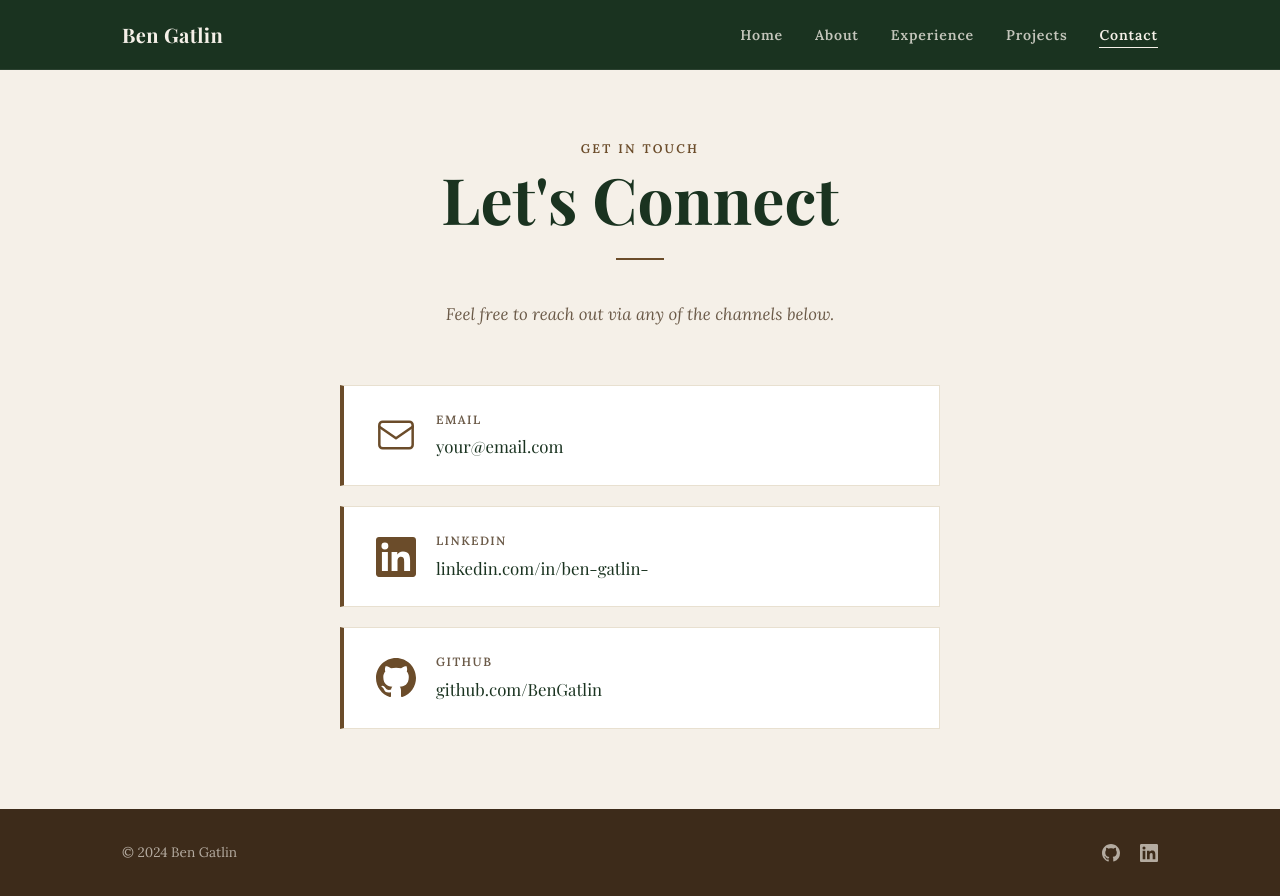
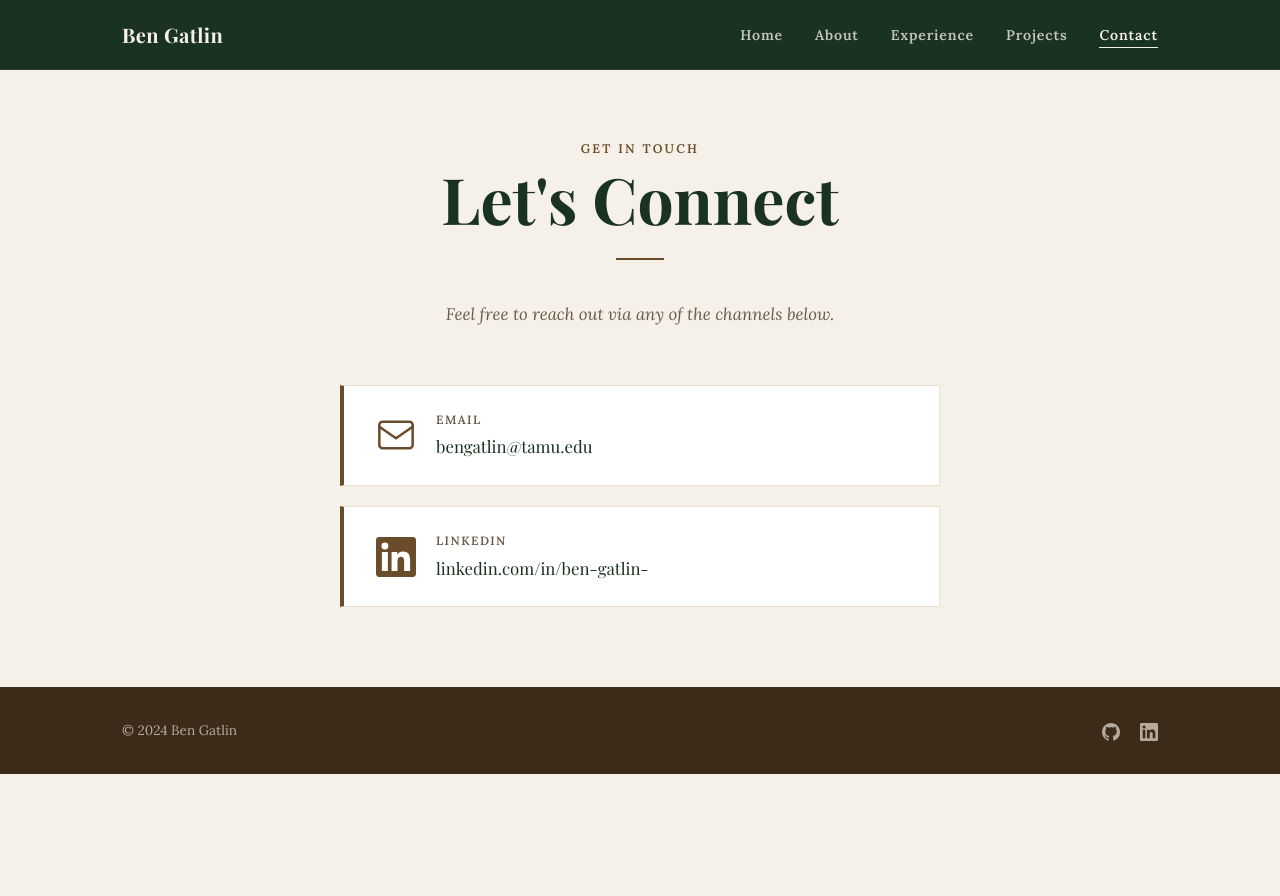
Before and after one commit to BenGatlin/BenGatlinWebsite, a plain HTML site: page contact.html in a window 1280 px wide. After the commit the page ends 800 px from the top, so only its background shows below. Drawn offline with nearby package versions, Linux system fonts and the light colour scheme; a web font is replaced by a local one.

Commit message:
Update contact page with real email and links
Co-Authored-By: Claude Sonnet 4.6 <noreply@anthropic.com>

```diff
--- a/contact.html
+++ b/contact.html
@@ -46,44 +46,27 @@
 
           <!-- Email -->
           <li>
-            <!-- PLACEHOLDER: Replace href and display value with your real email address -->
-            <a href="mailto:your@email.com" class="contact-item" aria-label="Send email">
+            <a href="mailto:bengatlin@tamu.edu" class="contact-item" aria-label="Send email">
               <svg class="contact-icon" viewBox="0 0 24 24" fill="none" stroke="currentColor" stroke-width="1.5" stroke-linecap="round" stroke-linejoin="round" aria-hidden="true">
                 <rect x="2" y="4" width="20" height="16" rx="2"/>
                 <path d="m2 7 10 7 10-7"/>
               </svg>
               <div>
                 <div class="contact-label">Email</div>
-                <!-- PLACEHOLDER: Replace with your real email address -->
-                <div class="contact-value">your@email.com</div>
+                <div class="contact-value">bengatlin@tamu.edu</div>
               </div>
             </a>
           </li>
 
           <!-- LinkedIn -->
           <li>
-            <!-- PLACEHOLDER: Replace href with your real LinkedIn profile URL -->
             <a href="https://www.linkedin.com/in/ben-gatlin-" class="contact-item" target="_blank" rel="noopener noreferrer" aria-label="LinkedIn profile">
               <svg class="contact-icon" viewBox="0 0 24 24" fill="currentColor" aria-hidden="true">
                 <path d="M20.447 20.452h-3.554v-5.569c0-1.328-.027-3.037-1.852-3.037-1.853 0-2.136 1.445-2.136 2.939v5.667H9.351V9h3.414v1.561h.046c.477-.9 1.637-1.85 3.37-1.85 3.601 0 4.267 2.37 4.267 5.455v6.286zM5.337 7.433a2.062 2.062 0 0 1-2.063-2.065 2.064 2.064 0 1 1 2.063 2.065zm1.782 13.019H3.555V9h3.564v11.452zM22.225 0H1.771C.792 0 0 .774 0 1.729v20.542C0 23.227.792 24 1.771 24h20.451C23.2 24 24 23.227 24 22.271V1.729C24 .774 23.2 0 22.222 0h.003z"/>
               </svg>
               <div>
                 <div class="contact-label">LinkedIn</div>
-                <!-- PLACEHOLDER: Replace with your real LinkedIn handle -->
                 <div class="contact-value">linkedin.com/in/ben-gatlin-</div>
-              </div>
-            </a>
-          </li>
-
-          <!-- GitHub -->
-          <li>
-            <a href="https://github.com/BenGatlin" class="contact-item" target="_blank" rel="noopener noreferrer" aria-label="GitHub profile">
-              <svg class="contact-icon" viewBox="0 0 24 24" fill="currentColor" aria-hidden="true">
-                <path d="M12 0C5.37 0 0 5.37 0 12c0 5.31 3.435 9.795 8.205 11.385.6.105.825-.255.825-.57 0-.285-.015-1.23-.015-2.235-3.015.555-3.795-.735-4.035-1.41-.135-.345-.72-1.41-1.23-1.695-.42-.225-1.02-.78-.015-.795.945-.015 1.62.87 1.845 1.23 1.08 1.815 2.805 1.305 3.495.99.105-.78.42-1.305.765-1.605-2.67-.3-5.46-1.335-5.46-5.925 0-1.305.465-2.385 1.23-3.225-.12-.3-.54-1.53.12-3.18 0 0 1.005-.315 3.3 1.23.96-.27 1.98-.405 3-.405s2.04.135 3 .405c2.295-1.56 3.3-1.23 3.3-1.23.66 1.65.24 2.88.12 3.18.765.84 1.23 1.905 1.23 3.225 0 4.605-2.805 5.625-5.475 5.925.435.375.81 1.095.81 2.22 0 1.605-.015 2.895-.015 3.3 0 .315.225.69.825.57A12.02 12.02 0 0 0 24 12c0-6.63-5.37-12-12-12z"/>
-              </svg>
-              <div>
-                <div class="contact-label">GitHub</div>
-                <div class="contact-value">github.com/BenGatlin</div>
               </div>
             </a>
           </li>
```
